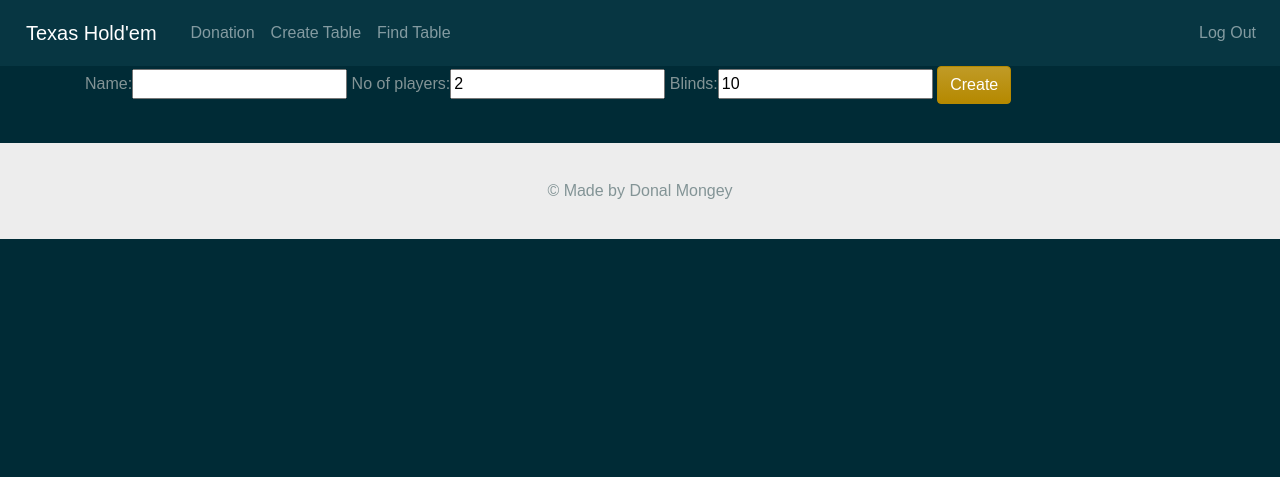
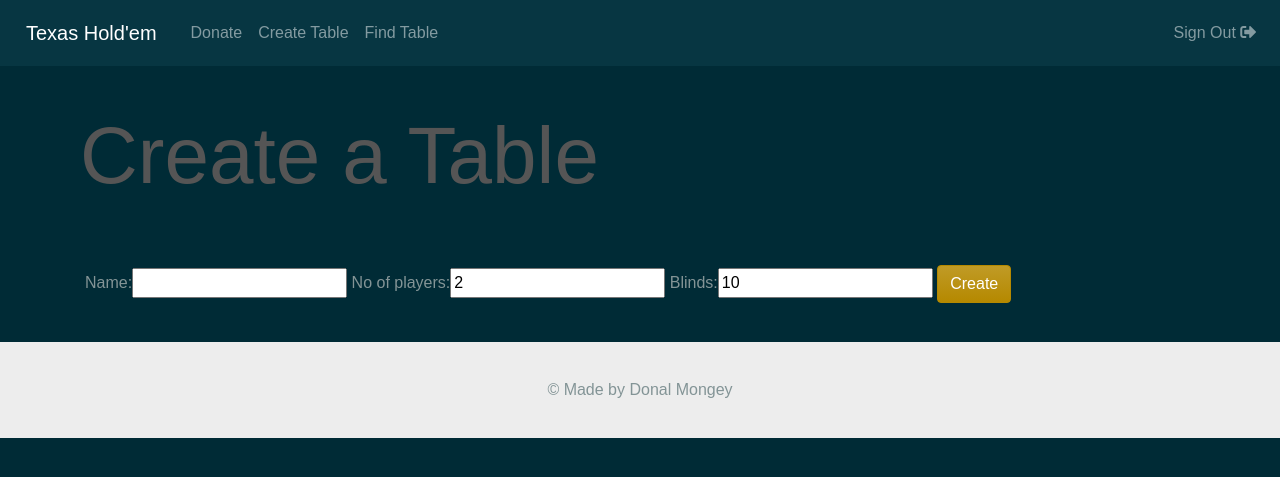
Before and after one commit to dmongey101/texas-hold-em, a Django app: page /poker/create_table/ in a window 1280 px wide. Shown: the top 477 px of the page. Run offline with Django 3.2, Linux system fonts and the light colour scheme; the visitor is signed in with stand-in values (Sample User, id 1); parts of the project's set-up code (start-up, migrations or seed data) failed here and were passed over; some libraries are stand-ins or nearby versions.

Commit message:
Added comments to views

```diff
--- a/accounts/templates/registration/login.html
+++ b/accounts/templates/registration/login.html
@@ -2,7 +2,10 @@
 {% load bootstrap_tags %}
 
 {% block content %}
-<h2>Login</h2>
+<div id="masthead" class="row">
+    <h1>Login</h1>
+</div>
+
 <form method="post">
   {% csrf_token %}
   {{ form | as_bootstrap }}
--- a/poker/templates/poker/create_table_form.html
+++ b/poker/templates/poker/create_table_form.html
@@ -2,6 +2,11 @@
 {% load bootstrap_tags %}
 
 {% block content %}
+
+<div id="masthead" class="row">
+    <h1>Create a Table</h1>
+</div>
+
     <form method="POST">
         {% csrf_token %}
         {{ form | as_bootstrap }}
--- a/poker/views.py
+++ b/poker/views.py
@@ -8,16 +8,21 @@ from .models import Table, Player, Hand
 import sys
 import random
 
+
+#----- Homepage --------
 def show_index(request):
     return render(request, "poker/index.html")
 
+
 def error_404_view(request, exception):
     data = {"name": "ThePythonDjango.com"}
-    return render(request,'poker/404.html', data)
+    return render(request, 'poker/404.html', data)
 
+
+# ----- Create table form ------
 @login_required
 def create_table(request):
-    if request.method=="POST":
+    if request.method == "POST":
         form = CreateTableForm(request.POST)
         table = form.save(commit=False)
         table.owner = request.user
@@ -25,36 +30,51 @@ def create_table(request):
         return redirect('view_table', table.id)
     else:
         form = CreateTableForm()
-        return render(request, "poker/create_table_form.html", {"form" : form})
+        return render(request, "poker/create_table_form.html", {"form": form})
 
+
+# ------- List of all live tables --------
 def find_table(request):
     tables = Table.objects.all()
     no_of_tables = len(tables)
-    return render(request, "poker/find_table.html", {"tables" : tables, "no_of_tables" : no_of_tables})
+    context = {"tables": tables, "no_of_tables": no_of_tables}
+    return render(request, "poker/find_table.html", context)
 
+
+#----- Shows details of the table and players in the table --------
 def view_table(request, id):
     table = get_object_or_404(Table, pk=id)
     players = Player.objects.filter(table=table)
     hand = Hand.objects.last()
 
+    player_list = []
+    for player in players:
+        player_list.append(player.user)
+
+    # Delete the table when game is over
     if table.is_active and len(players) == 0:
         table.delete()
         return redirect(find_table)
 
+    # Redirects to the table when all players have joined
     if len(players) == table.no_of_players:
         return redirect(get_current_hand, id)
 
-    return render(request, "poker/view_table.html", {"table" : table, "players" : players, "hand" : hand})
+    context = {"table": table, "players": players,
+               "hand": hand, "player_list": player_list}
 
+    return render(request, "poker/view_table.html", context)
+
+
+# -------- Shows any particular live game --------
 def get_current_hand(request, id):
     table = get_object_or_404(Table, pk=id)
     players = Player.objects.filter(table=table)
     hand = Hand.objects.last()
-    no_of_preflop_players = len(players)
-    no_of_flop_players = len(players) * 2
-    no_of_turn_players = len(players) * 3
-    no_of_river_players = len(players) * 4
     number_of_players = len(players)
+    no_of_flop_players = number_of_players * 2
+    no_of_turn_players = number_of_players * 3
+    no_of_river_players = number_of_players * 4
     poker = Poker(number_of_players, False)
     card1 = Card.from_str(hand.card_1)
     card2 = Card.from_str(hand.card_2)
@@ -63,46 +83,64 @@ def get_current_hand(request, id):
     card5 = Card.from_str(hand.card_5)
     community_cards = [card1, card2, card3, card4, card5]
     players_hands = []
+
+    # When all but one players fold, final player is determined winner
+    unfolded_player = []
+    for player in players:
+        if player.is_active:
+            unfolded_player.append(player)
+
+    if len(unfolded_player) == 1:
+        hand.check_no = len(players) * 4
+
     active_players = []
     active_players.reverse()
-
+    # Players hands left at the end of a hand are put into a list to determine a winner
     for player in players:
         if (hand.check_no == len(players) * 4 and
-            player.is_active) :
-                players_hands.append([Card.from_str(player.card_1), Card.from_str(player.card_2)])
-                active_players.append(player)
-
-                if player.chips == 0:
-                    p = Player.objects.get(id=player.id)
-                    p.delete()
-                    return redirect(find_table)
+           player.is_active):
+            players_hands.append([Card.from_str(player.card_1),
+                                  Card.from_str(player.card_2)])
+            active_players.append(player)
 
     if hand.check_no == len(players) * 4:
         results = poker.determine_score(community_cards, players_hands)
         determine_winner = poker.determine_winner(results)
 
+
     for player in players:
         if hand.check_no == len(players) * 4:
+            # Deletes a player when they're out of chips
+            if player.chips == 0:
+                    p = Player.objects.get(id=player.id)
+                    p.delete()
+                    return redirect(find_table)
+
+            # If there is only one winner
             if determine_winner in range(len(active_players)):
                 winner = active_players[determine_winner]
                 hand.winner.add(winner)
+            # If there are more than one winners
             else:
                 for i in determine_winner:
                     winner = active_players[i]
                     hand.winner.add(winner)
 
         if player in hand.winner.all():
+            # Splits the pot when there are more than one winners
             if len(hand.winner.all()) > 1:
                 player.chips += (hand.pot/len(hand.winner.all()))
 
+            # Player recieves the whole pot when only one winner
             if player == winner:
                 player.chips += hand.pot
                 hand.pot = 0
 
+    # Reset of values after each round of betting
     if (hand.check_no == len(players) or
-        hand.check_no == len(players) * 2 or
-        hand.check_no == len(players) * 3 or
-        hand.check_no == len(players) * 4) :
+       hand.check_no == len(players) * 2 or
+       hand.check_no == len(players) * 3 or
+       hand.check_no == len(players) * 4):
 
         hand.current_bet = 0
         hand.raise_amount = 0
@@ -112,33 +150,28 @@ def get_current_hand(request, id):
             player.player_pot = 0
             player.save()
 
-    unfolded_player = []
-    for player in players:
-        if player.is_active:
-            unfolded_player.append(player)
-
-    if len(unfolded_player) == 1:
-        hand.check_no = len(players) * 4
-        hand.save()
-
+    # Skipping folded players
     for player in players:
         if player.seat_num == hand.current_player:
             if not player.is_active:
                 hand.current_player += 1
                 hand.check_no += 1
 
+        # Brings betting back to first player when the end of table is reached
         if hand.current_player >= len(players):
             hand.current_player = 0
         hand.save()
 
-    context =  {"table" : table, "players" : players, "hand" : hand,
-                "no_of_preflop_players" : no_of_preflop_players,
-                "no_of_flop_players" : no_of_flop_players,
-                "no_of_turn_players" : no_of_turn_players,
-                "no_of_river_players" : no_of_river_players}
+    context = {"table": table, "players": players, "hand": hand,
+               "number_of_players": number_of_players,
+               "no_of_flop_players": no_of_flop_players,
+               "no_of_turn_players": no_of_turn_players,
+               "no_of_river_players": no_of_river_players}
 
     return render(request, "poker/current_hand.html", context)
 
+
+# ------- Creates a player for a table ---------
 def join_table(request, id):
     table = get_object_or_404(Table, pk=id)
     players = Player.objects.filter(table=table)
@@ -147,41 +180,48 @@ def join_table(request, id):
     player.user = request.user
     player.save()
 
+    # Activates table when full and assigns a player a seat
     if len(players) == table.no_of_players:
         table.is_active = True
         table.save()
+        for index, player in enumerate(players):
+            player.seat_num = index
+            player.save()
         return deal_cards(request, id)
     return redirect('view_table', id)
 
+
+# ------- Deletes a player when the leave -------
 def leave_table(request, table_id, player_id):
     table = Table.objects.get(id=table_id)
     player = Player.objects.get(id=player_id).delete()
     return redirect(find_table)
 
+
+# -- Deals two cards to every player and deals 5 community cards --
 def deal_cards(request, id):
     table = get_object_or_404(Table, pk=id)
     players = Player.objects.filter(table=table)
     number_of_players = len(players)
     poker = Poker(number_of_players, False)
     poker.shuffle()
-    poker.cut(random.randint(1,51))
+    poker.cut(random.randint(1, 51))
     hand = Hand()
     hand.table_id = table.id
-    table.dealer += 1
-    if  table.dealer > number_of_players -1:
+    table.dealer += 1 # Default dealer is set to -1, first dealer will be 0
+
+    # Ensures there will be no wrong dealer, big/small blind
+    if table.dealer > number_of_players:
         table.dealer = 0
     table.big_blind += 1
-    if table.big_blind > number_of_players -1:
+    if table.big_blind > number_of_players:
         table.big_blind = 0
     table.small_blind += 1
-    if table.small_blind > number_of_players -1:
+    if table.small_blind > number_of_players:
         table.small_blind = 0
     table.save()
 
-    for index, item in enumerate(players):
-            item.seat_num = index
-            item.save()
-
+    # Adding big and small blinds to the pot
     for player in players:
         if player.seat_num == table.small_blind:
             small_blind = (table.blinds / 2)
@@ -201,7 +241,7 @@ def deal_cards(request, id):
     hand.current_player = table.big_blind + 1
     hand.save()
 
-
+    # Distributes two cards to every player
     for i in range(2):
         cards = poker.distribute()
         p = 0
@@ -210,11 +250,11 @@ def deal_cards(request, id):
                 player.card_1 = cards[p][0]
             elif i == 1:
                 player.card_2 = cards[p][0]
-            p+=1
-
-        for player in players:
+            p += 1
             player.is_active = True
             player.save()
+
+    # Deals the 5 community cards
     poker.burnOne()
     card1 = poker.getOne()
     hand.card_1 = card1[0]
@@ -229,11 +269,15 @@ def deal_cards(request, id):
     card5 = poker.getOne()
     hand.card_5 = card5[0]
     hand.save()
+
+    # Adds players to the hand
     for player in players:
         hand.players.add(player)
 
     return redirect('current_hand', id)
 
+
+# ------ Removes a player from a hand -------
 def fold_hand(request, hand_id, player_id):
     players = Player.objects.filter(id=hand_id)
     p = Player.objects.get(id=player_id)
@@ -248,34 +292,41 @@ def fold_hand(request, hand_id, player_id):
 
     return redirect('current_hand', table_id)
 
+
+# -------   Initial Bet ----------
 def bet(request, table_id, hand_id, player_id):
     players = Player.objects.filter(table_id=table_id)
     hand = get_object_or_404(Hand, id=hand_id)
     player = get_object_or_404(Player, id=player_id)
     amount = request.POST['bet']
+    # When a player doesn't have enough chips
     if int(amount) > player.chips:
         return HttpResponse('Not enough chips')
+
     hand.pot += int(amount)
     hand.current_bet += int(amount)
-    if  hand.check_no < len(players):
+
+    # The next four if statements reset the check number when a bet is made to work accordingly with the games checking system
+    if hand.check_no < len(players):
         hand.check_no = 1
 
     if (hand.check_no >= len(players) and
-        hand.check_no < (len(players) * 2)) :
+       hand.check_no < (len(players) * 2)):
 
         hand.check_no = len(players) + 1
 
     if (hand.check_no >= (len(players) * 2) and
-        hand.check_no < (len(players) * 3)) :
+       hand.check_no < (len(players) * 3)):
 
         hand.check_no = (len(players) * 2) + 1
 
     if (hand.check_no >= (len(players) * 3) and
-        hand.check_no < (len(players) * 4)) :
+       hand.check_no < (len(players) * 4)):
 
         hand.check_no = (len(players) * 3) + 1
 
-    if  hand.current_player >= len(players) - 1:
+    # Moves the betting on to the next player
+    if hand.current_player >= len(players) - 1:
         hand.current_player = 0
     else:
         hand.current_player += 1
@@ -288,13 +339,18 @@ def bet(request, table_id, hand_id, player_id):
 
     return redirect('current_hand', table_id)
 
+
+# ---- When a player wishes to raise a bet ----
 def raise_bet(request, table_id, hand_id, player_id):
     players = Player.objects.filter(table_id=table_id)
     hand = get_object_or_404(Hand, id=hand_id)
     player = get_object_or_404(Player, id=player_id)
     amount = request.POST['raise']
+
+    # When a player doesn't have enough chips
     if int(amount) > player.chips:
         return HttpResponse('Not enough chips')
+
     old_player_pot = player.player_pot
     hand.raise_amount += int(amount)
     hand.current_bet += int(amount)
@@ -302,26 +358,28 @@ def raise_bet(request, table_id, hand_id, player_id):
     hand.player_pot = player.player_pot
     player.chips -= (player.player_pot - old_player_pot)
     player.save()
-    hand.pot +=  (player.player_pot - old_player_pot)
+    hand.pot += (player.player_pot - old_player_pot)
 
+    # The next four if statements reset the check number when a bet is made to work accordingly with the games checking system
     if hand.check_no < len(players):
         hand.check_no = 1
 
     if (hand.check_no >= len(players) and
-        hand.check_no < (len(players) * 2)) :
+       hand.check_no < (len(players) * 2)):
 
         hand.check_no = len(players) + 1
 
     if (hand.check_no >= (len(players) * 2) and
-        hand.check_no < (len(players) * 3)) :
+       hand.check_no < (len(players) * 3)):
 
         hand.check_no = (len(players) * 2) + 1
 
     if (hand.check_no >= (len(players) * 3) and
-        hand.check_no < (len(players) * 4)) :
+       hand.check_no < (len(players) * 4)):
 
         hand.check_no = (len(players) * 3) + 1
 
+    # Moves the betting on to the next player
     if hand.current_player >= len(players) - 1:
         hand.current_player = 0
     else:
@@ -331,16 +389,22 @@ def raise_bet(request, table_id, hand_id, player_id):
 
     return redirect('current_hand', table_id)
 
+
+# ------- When a player wishes to call a bet -------
 def call_bet(request, table_id, hand_id, player_id):
     players = Player.objects.filter(table_id=table_id)
     hand = get_object_or_404(Hand, id=hand_id)
     player = get_object_or_404(Player, id=player_id)
+
+    # When a player doesn't have enough chips
     if hand.current_bet > player.chips:
         return HttpResponse('Not enough chips')
+
     if hand.raise_amount != 0:
         hand.raise_amount = hand.current_bet - hand.raise_amount
     else:
         hand.raise_amount = 0
+
     old_player_pot = player.player_pot
     hand.current_bet -= hand.raise_amount
     player.player_pot = hand.player_pot
@@ -348,15 +412,17 @@ def call_bet(request, table_id, hand_id, player_id):
     hand.pot += abs(player.player_pot - old_player_pot)
     hand.check_no += 1
 
+    # If the player is the last player to bet then reset the betting
     if (hand.check_no == len(players) or
-        hand.check_no == len(players) * 2 or
-        hand.check_no == len(players) * 3 or
-        hand.check_no == len(players) * 4) :
+       hand.check_no == len(players) * 2 or
+       hand.check_no == len(players) * 3 or
+       hand.check_no == len(players) * 4):
 
         hand.current_bet = 0
         hand.raise_amount = 0
         hand.player_pot = 0
 
+    # Moves the betting on to the next player
     if hand.current_player >= len(players) - 1:
         hand.current_player = 0
     else:
@@ -365,35 +431,39 @@ def call_bet(request, table_id, hand_id, player_id):
     hand.save()
     player.save()
 
-    if hand.check_no == len(players) * 4:
-        for winner in hand.winner.all():
-            for player in players:
-                if str(player.user) == str(winner):
-                    player.chips += hand.pot
-                    player.save()
-                    hand.current_bet = 0
-                    hand.pot = 0
-                    hand.save()
+
+    # if hand.check_no == len(players) * 4:
+    #     for winner in hand.winner.all():
+    #         for player in players:
+    #             if str(player.user) == str(winner):
+    #                 player.chips += hand.pot
+    #                 player.save()
+    #                 hand.current_bet = 0
+    #                 hand.pot = 0
+    #                 hand.save()
 
     return redirect('current_hand', table_id)
 
+
+# ------ When a player wishes to check -------
 def check_bet(request, table_id, hand_id, player_id):
     players = Player.objects.filter(table_id=table_id)
     hand = get_object_or_404(Hand, id=hand_id)
     hand.check_no += 1
 
+    # Moves the betting on to the next player
     if hand.current_player >= len(players) - 1:
         hand.current_player = 0
     else:
         hand.current_player += 1
 
-    if hand.check_no == len(players) * 4:
-        for winner in hand.winner.all():
-            for player in players:
-                if str(player.user) == str(winner):
-                    player.chips += hand.pot
-                    player.save()
-                    hand.current_bet = 0
-                    hand.pot = 0
+    # if hand.check_no == len(players) * 4:
+    #     for winner in hand.winner.all():
+    #         for player in players:
+    #             if str(player.user) == str(winner):
+    #                 player.chips += hand.pot
+    #                 player.save()
+    #                 hand.current_bet = 0
+    #                 hand.pot = 0
     hand.save()
     return redirect('current_hand', table_id)
--- a/poker_project/settings/base.py
+++ b/poker_project/settings/base.py
@@ -23,7 +23,7 @@ BASE_DIR = os.path.dirname(os.path.dirname(os.path.dirname(os.path.abspath(__fil
 # SECURITY WARNING: keep the secret key used in production secret!
 SECRET_KEY = os.environ.get("SECRET_KEY")
 # SECURITY WARNING: don't run with debug turned on in production!
-DEBUG = False
+DEBUG = True
 
 ALLOWED_HOSTS = ['fourth-stream-project-dmongey.c9users.io', 'com-dm-texas-holdem.herokuapp.com']
 
--- a/static/css/current_hand.css
+++ b/static/css/current_hand.css
@@ -21,7 +21,7 @@ html, body {
 }
 
 .margin-top {
-    margin-top: 5%;
+    margin-top: 15%;
 }
 
 .active {
--- a/templates/base.html
+++ b/templates/base.html
@@ -5,7 +5,7 @@
     <title>Texas Hold'em</title>
 
     {% block head_styles %}
-    <link rel="stylesheet" href="https://maxcdn.bootstrapcdn.com/font-awesome/4.7.0/css/font-awesome.min.css" type="text/css" />
+    <link rel="stylesheet" href="https://use.fontawesome.com/releases/v5.7.0/css/all.css" integrity="sha384-lZN37f5QGtY3VHgisS14W3ExzMWZxybE1SJSEsQp9S+oqd12jhcu+A56Ebc1zFSJ" crossorigin="anonymous">
     <link rel="stylesheet" href="https://bootswatch.com/4/solar/bootstrap.css">
     <link rel="stylesheet" href="{% static 'css/style.css' %}">
     {% endblock head_styles %}
@@ -22,7 +22,7 @@
     <ul class="navbar-nav mr-auto">
       {% if user.is_authenticated %}
       <li class="nav-item">
-        <a class="nav-link" href="{% url 'pay' %}">Donation</a>
+        <a class="nav-link" href="{% url 'pay' %}">Donate</a>
       </li>
       <li class="nav-item">
         <a class="nav-link" href="{% url 'create_table' %}">Create Table</a>
@@ -33,16 +33,16 @@
     </ul>
     <ul class="nav navbar-nav ml-auto">
       <li class="nav-item">
-        <a class="nav-link" href="{% url 'logout' %}">Log Out</a>
+        <a class="nav-link" href="{% url 'logout' %}">Sign Out <i class="fas fa-sign-out-alt"></i></a>
       </li>
     </ul>
       {% else %}
       <ul class="nav navbar-nav">
         <li class="nav-item">
-          <a class="nav-link" href="{% url 'signup' %}">Sign Up</a>
+          <a class="nav-link" href="{% url 'signup' %}">Sign Up <i class="fas fa-user-plus"></i></a>
         </li>
         <li class="nav-item">
-          <a class="nav-link" href="{% url 'login' %}">Log In</a>
+          <a class="nav-link" href="{% url 'login' %}">Sign In <i class="fas fa-sign-in-alt"></i></a>
         </li>
       </ul>
     </ul>
--- a/templates/registration/signup.html
+++ b/templates/registration/signup.html
@@ -2,7 +2,10 @@
 {% load bootstrap_tags %}
 
 {% block content %}
-  <h2>Sign up</h2>
+  <div id="masthead" class="row">
+    <h1>Sign Up</h1>
+</div>
+
   <form method="post" enctype="multipart/form-data">
     {% csrf_token %}
     {{ signupForm | as_bootstrap }}
```
Also changed, not shown: donations/templates/donations/donations.html (+6 -14 lines), poker/templates/poker/current_hand.html (+9 -13 lines), poker/templates/poker/index.html (+3 -5 lines), poker/templates/poker/view_table.html (+5 -3 lines), media/avatars/Screenshot_20190129-193904_Gallery.jpg (added).
